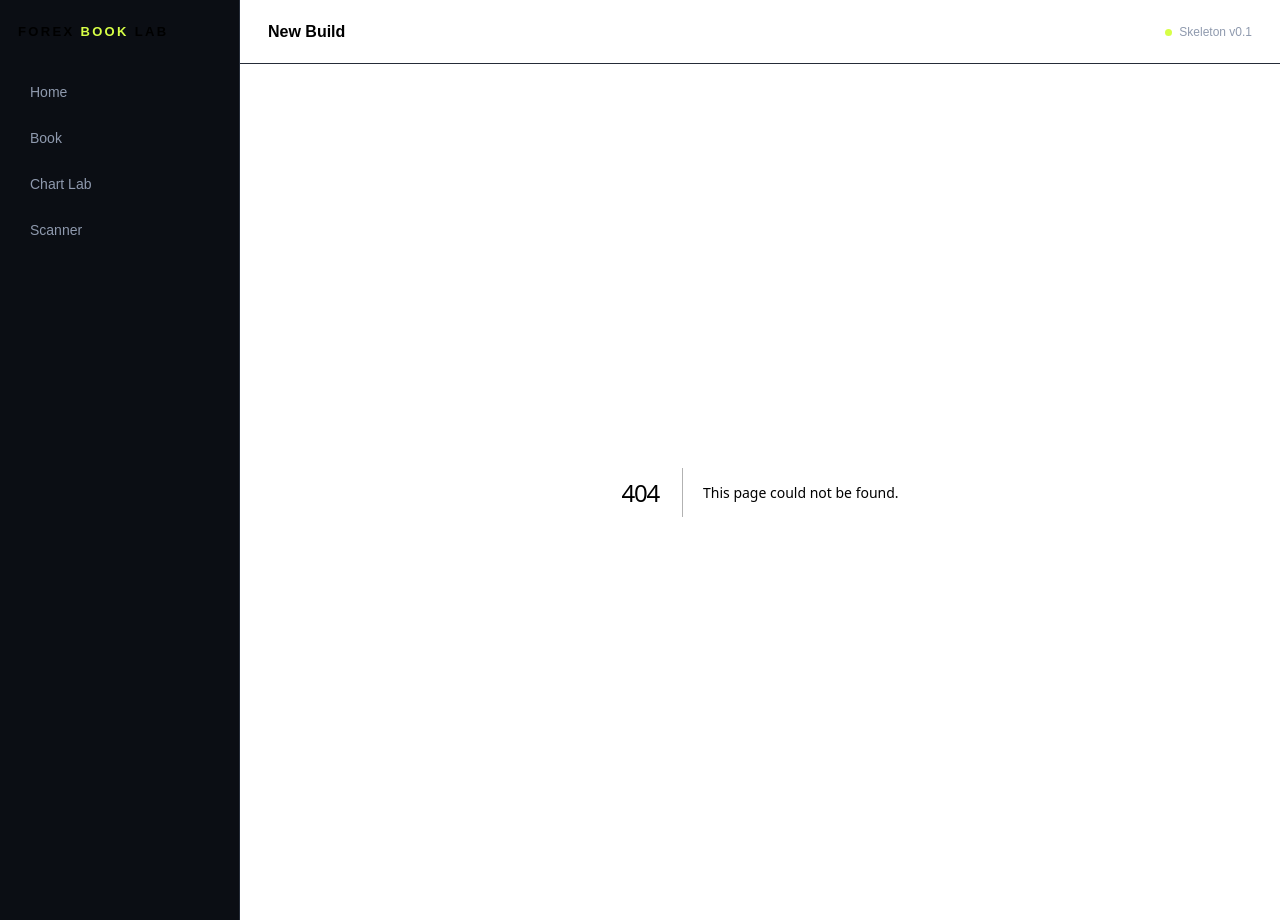
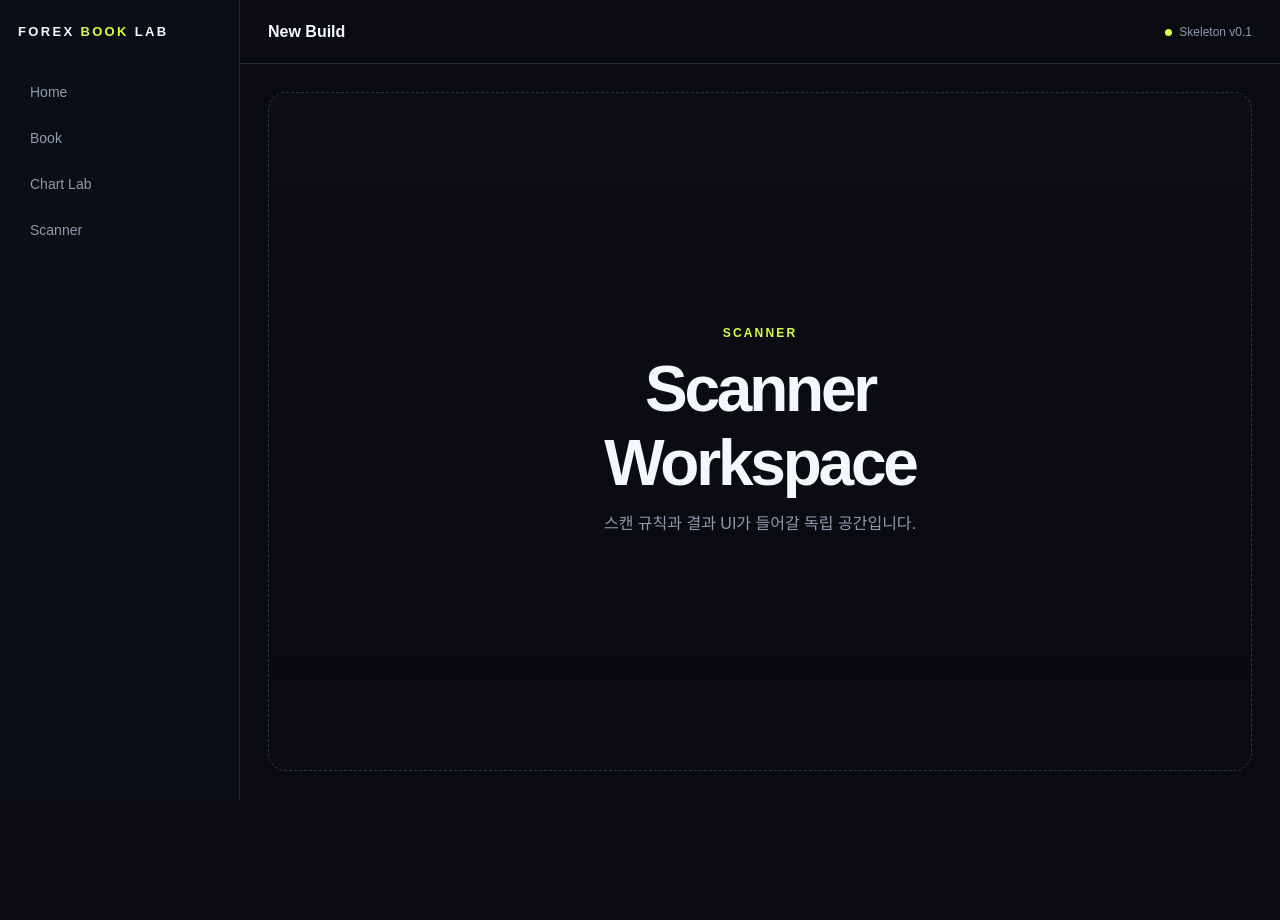
Before and after one commit to tjdrprns2001-coder/-pulse-radar-pro-v3, a Next.js app in the folder forex-book-lab/: page /scanner in a window 1280 px wide. Before the commit this address had no page. After the commit the page ends 800 px from the top, so only its background shows below. Built offline with nearby package versions, Linux system fonts and the light colour scheme.

Commit message:
forex-book-lab: add src/app/scanner/page.tsx

```diff
--- /dev/null
+++ b/forex-book-lab/src/app/scanner/page.tsx
@@ -0,0 +1,5 @@
+import { EmptyPage } from "@/components/empty-page";
+
+export default function ScannerPage() {
+  return <EmptyPage section="SCANNER" title="Scanner Workspace" description="스캔 규칙과 결과 UI가 들어갈 독립 공간입니다." />;
+}
```
